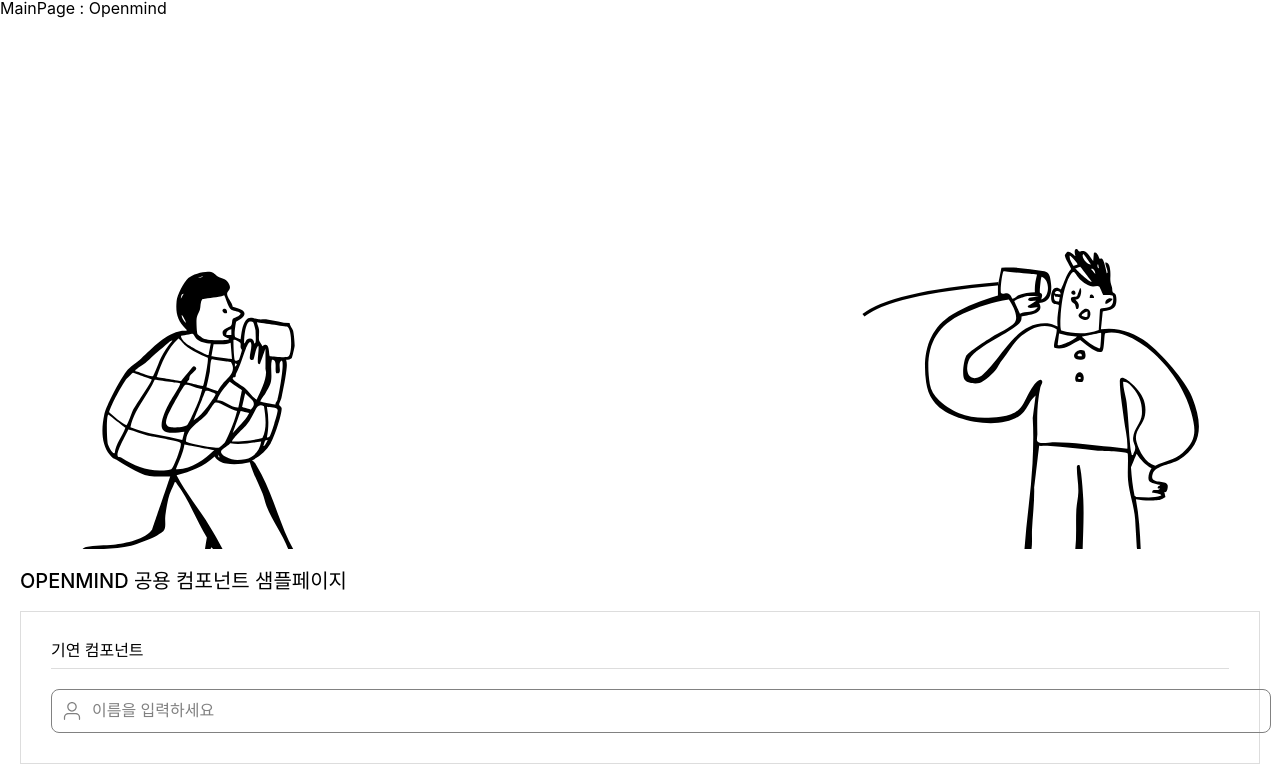
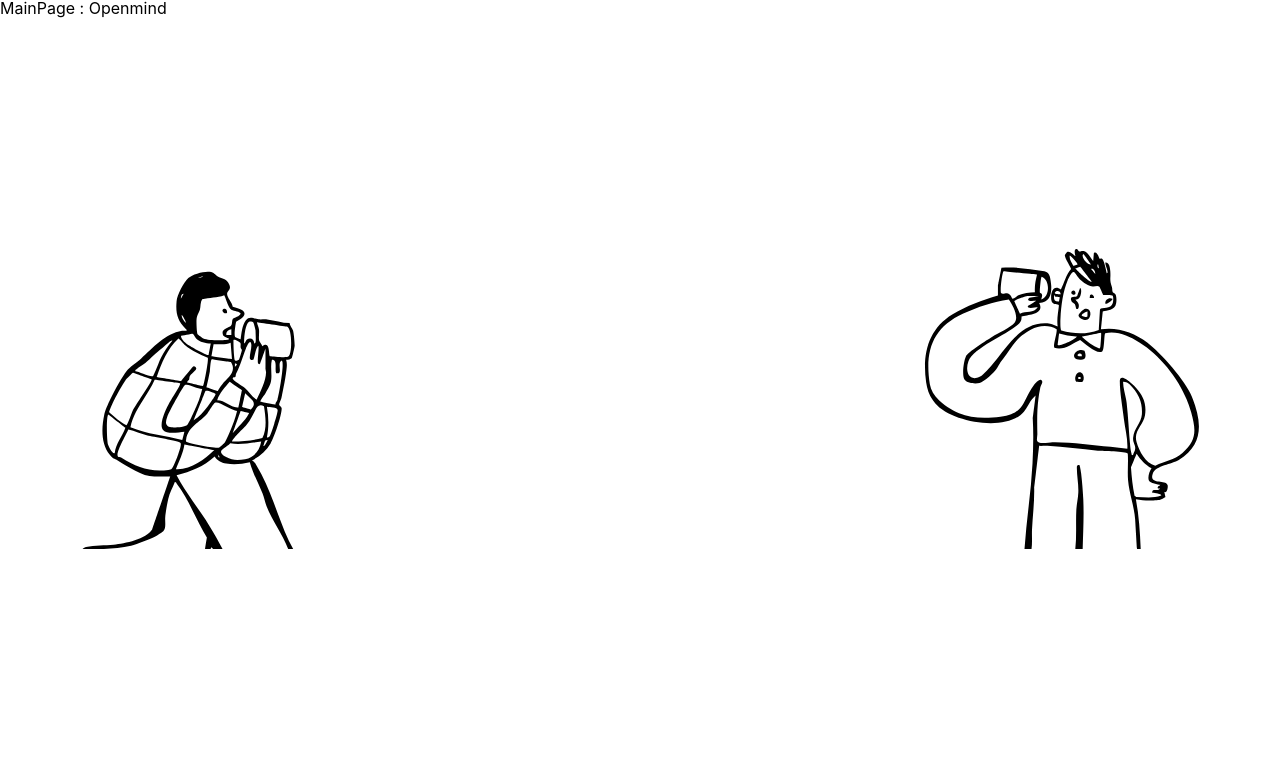
Before and after one commit to sprint12-part2/openmind, a React (Vite) app: page / in a window 1280 px wide. Shown: the top 773 px of the page. Built offline with nearby package versions, Linux system fonts and the light colour scheme.

Commit message:
feat(#30): input field 컴포넌트 개발(2)

```diff
--- a/src/App.jsx
+++ b/src/App.jsx
@@ -1,12 +1,10 @@
 import { RouterProvider } from "react-router-dom";
-import SamplePage from "./pages/sample/SamplePage";
 import { router } from "./router";
 
 export default function App() {
   return (
     <>
       <RouterProvider router={router} />
-      <SamplePage />
     </>
   );
 }
```
